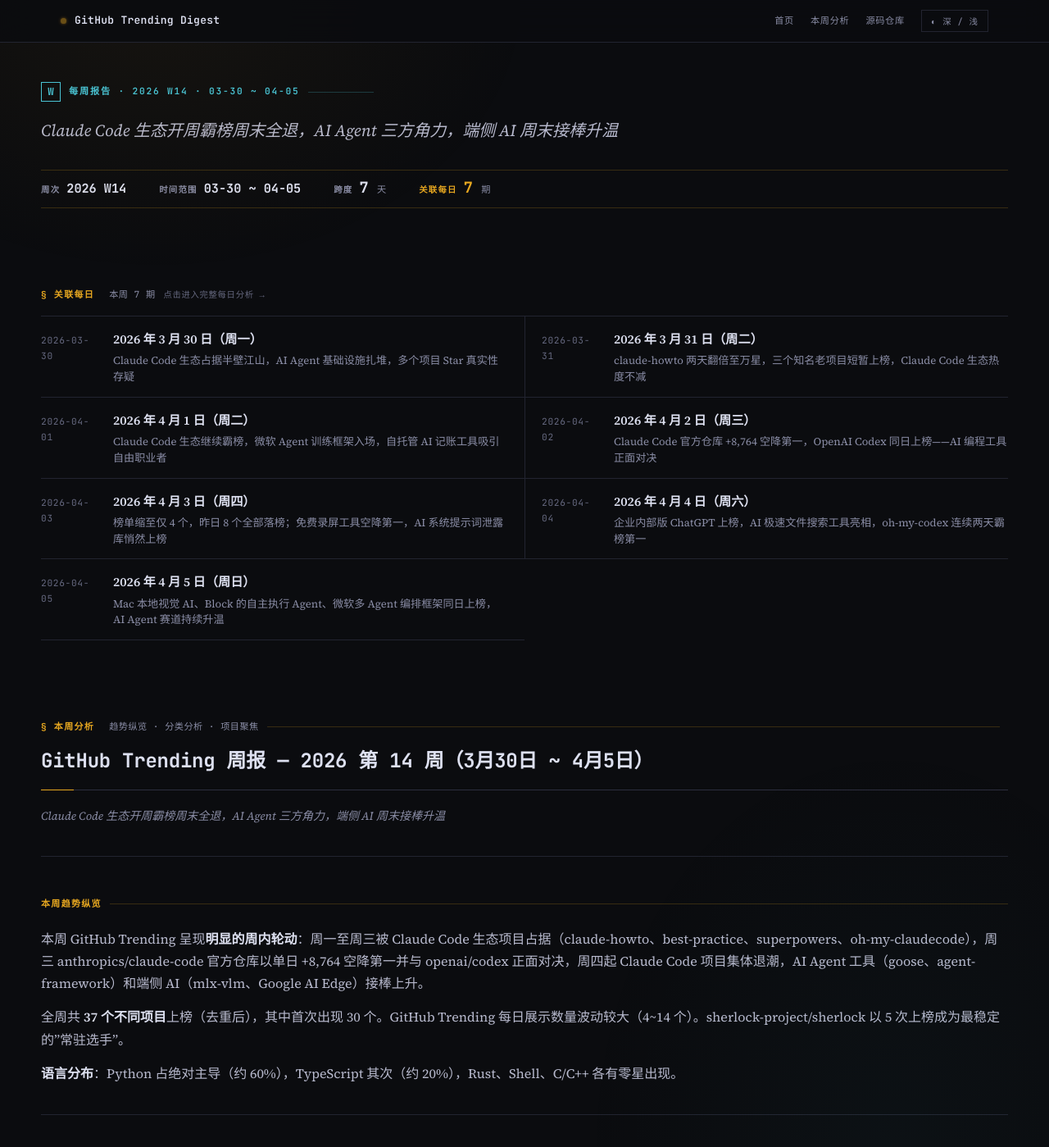
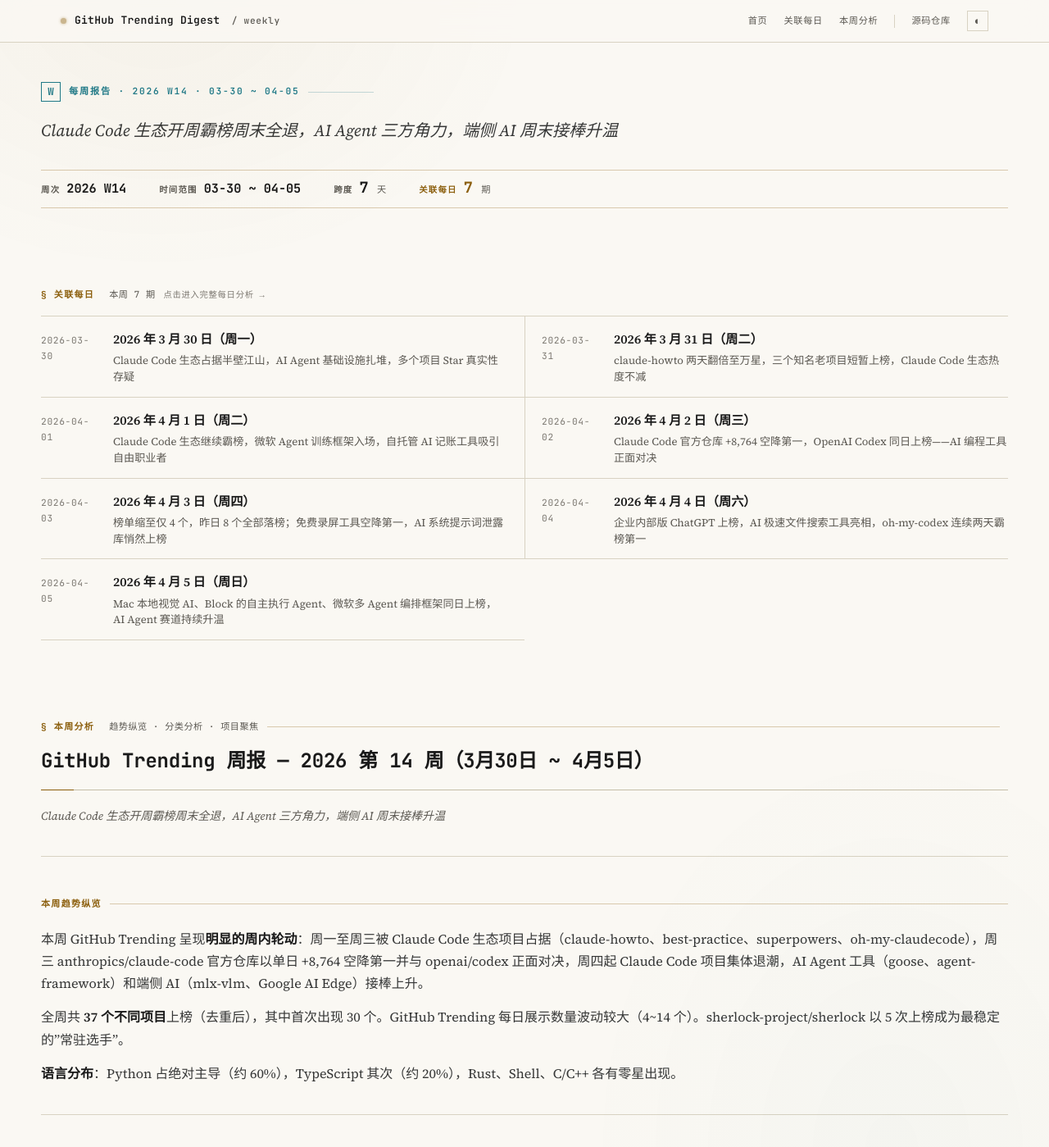
Before and after one commit to maxzyma/github-trending-digest, a Jekyll site: the page built from weekly/2026-W14.md, in a window 1280 px wide and 1400 px high. Shown: the whole window at 82% size. Built offline with Jekyll 4.4.1, drawn with Linux system fonts in a browser that asks for light colours.

Commit message:
feat: light-default theme + theuntold-pattern nav
Reverse :root vs [data-theme] tokens — light is now default
(opt-in dark via [data-theme="dark"]). Aligns with sister publication
theuntold which also ships light-first for long-form CJK reading;
the prior dark-default ("data terminal") has been dropped in favor
of cross-publication brand consistency.

Nav refactored to match theuntold BaseLayout.astro pattern:
- Brand secondary tag (`/ digest` on home, `/ daily` on daily,
  `/ weekly` on weekly) — pattern from theuntold "/ critique"
- Vertical divider between content nav and utility nav (404 Media
  header__member + Stratechery Subscribe+Login adjacency pattern)
- Theme toggle simplified to single `◐` icon (was "◐ 深 / 浅")
- title attribute for hover hint

Other changes:
- .bg-atmosphere split light/dark variants (light uses #8b5e0c +
  #1e7a8a low alpha to stay subtle on cream)
- --fg-default tweaked to #363737 (matches theuntold body, 9.5:1)
- 4 layouts (default/home/daily/weekly): inline FOUC script reversed
  + toggleTheme() flipped + nav HTML updated

Generated with Claude Code

```diff
--- a/_layouts/weekly.html
+++ b/_layouts/weekly.html
@@ -12,7 +12,7 @@
   <script>
     (function() {
       var t = localStorage.getItem('gtd-theme');
-      if (t === 'light') document.documentElement.dataset.theme = 'light';
+      if (t === 'dark') document.documentElement.dataset.theme = 'dark';
     })();
   </script>
 </head>
@@ -24,13 +24,15 @@
     <div class="header-inner">
       <a href="{{ '/' | relative_url }}" class="site-brand">
         <span class="brand-pulse"></span>
-        <span class="brand-text">GitHub Trending Digest</span>
+        <span class="brand-text">GitHub Trending Digest <span class="brand-tag">/ weekly</span></span>
       </a>
       <nav class="site-nav">
         <a href="{{ '/' | relative_url }}">首页</a>
+        <a href="#related">关联每日</a>
         <a href="#analysis">本周分析</a>
+        <span class="nav-divider"></span>
         <a href="https://github.com/maxzyma/github-trending-digest" target="_blank" rel="noopener">源码仓库</a>
-        <button class="theme-toggle" onclick="toggleTheme()" aria-label="切换主题">◐ 深 / 浅</button>
+        <button class="theme-toggle" onclick="toggleTheme()" aria-label="切换深 / 浅模式" title="切换深 / 浅模式">◐</button>
       </nav>
     </div>
   </header>
@@ -130,10 +132,10 @@
 
   <script>
     function toggleTheme() {
-      var cur = document.documentElement.dataset.theme === 'light' ? 'light' : 'dark';
-      var next = cur === 'light' ? 'dark' : 'light';
-      if (next === 'light') {
-        document.documentElement.dataset.theme = 'light';
+      var cur = document.documentElement.dataset.theme === 'dark' ? 'dark' : 'light';
+      var next = cur === 'dark' ? 'light' : 'dark';
+      if (next === 'dark') {
+        document.documentElement.dataset.theme = 'dark';
       } else {
         delete document.documentElement.dataset.theme;
       }
--- a/assets/css/style.css
+++ b/assets/css/style.css
@@ -13,36 +13,37 @@
      · W3C clreq + Unicode TR59 (text-autospace / text-spacing-trim)
    ============================================================ */
 
-/* ─── Token system: purpose-based, dual-mode ─────────────────── */
+/* ─── Token system: purpose-based, dual-mode (light default) ──── */
+/* Light is default — matches sister publication theuntold (long-form CJK reading first).
+   Dark mode opt-in via [data-theme="dark"]. */
 :root {
-  /* surfaces */
-  --bg-default:    #0b0c0f;
-  --bg-surface:    #111318;
-  --bg-elevated:   #181922;
-  --bg-hover:      #1e202b;
+  /* surfaces (light default) */
+  --bg-default:    #faf8f3;
+  --bg-surface:    #f3efe2;
+  --bg-elevated:   #ebe5d3;
+  --bg-hover:      #e3dcc6;
 
-  /* borders */
-  --border:        #222430;
-  --border-mid:    #2c2e3e;
-  --border-bright: #3a3d52;
+  --border:        #d8d2c2;
+  --border-mid:    #c5bea8;
+  --border-bright: #8a8472;
 
-  /* text (purpose) — WCAG checked vs --bg-default */
-  --fg-emphasis:    #dde0f0;  /* 14.4:1 — AAA */
-  --fg-default:     #b8bace;  /*  8.6:1 — AAA */
-  --fg-muted:       #8a8da6;  /*  5.6:1 — AA  */
-  --fg-subtle:      #65687f;  /*  3.5:1 — large text only */
-  --fg-on-emphasis: #f0f2ff;
+  /* text — WCAG checked vs --bg-default */
+  --fg-emphasis:    #1a1a1a;  /* 16.0:1 — AAA */
+  --fg-default:     #363737;  /*  9.5:1 — AAA · matches theuntold body */
+  --fg-muted:       #5b5852;  /*  6.7:1 — AAA */
+  --fg-subtle:      #7d7972;  /*  4.5:1 — AA  */
+  --fg-on-emphasis: #ffffff;
 
-  /* semantic accents — desaturated for dark (Material tonal 200-50) */
-  --accent-primary:  #e8a820;  /* brand amber */
-  --accent-dim:      #a97318;
-  --accent-glow:     rgba(232, 168, 32, 0.10);
-  --accent-line:     rgba(232, 168, 32, 0.20);
+  /* semantic accents — saturated/darker for light bg (Material tonal 500-700) */
+  --accent-primary:  #8b5e0c;  /* dark amber — readable on cream */
+  --accent-dim:      #6b4709;
+  --accent-glow:     rgba(139, 94, 12, 0.08);
+  --accent-line:     rgba(139, 94, 12, 0.30);
 
-  --accent-info:     #45c4d8;  /* cyan — RE / info */
-  --signal-success:  #52d08a;
-  --signal-danger:   #e86060;
-  --signal-warning:  #f0c040;
+  --accent-info:     #1e7a8a;
+  --signal-success:  #2d7a47;
+  --signal-danger:   #b8362a;
+  --signal-warning:  #8a6810;
 
   /* font stacks: Latin first, CJK fallback (Snook.ca / Google Fonts CJK) */
   --font-mono:  'JetBrains Mono', 'Fira Code', 'Sarasa Mono SC', 'PingFang SC', monospace;
@@ -54,32 +55,32 @@
   --ease-out: cubic-bezier(0.16, 1, 0.3, 1);
 }
 
-/* light mode — independently mapped (Material tonal 500-700, ~20pt sat differential) */
-[data-theme="light"] {
-  --bg-default:    #faf8f3;
-  --bg-surface:    #f3efe2;
-  --bg-elevated:   #ebe5d3;
-  --bg-hover:      #e3dcc6;
+/* dark mode — Bloomberg amber-on-black (opt-in) */
+[data-theme="dark"] {
+  --bg-default:    #0b0c0f;
+  --bg-surface:    #111318;
+  --bg-elevated:   #181922;
+  --bg-hover:      #1e202b;
 
-  --border:        #d8d2c2;
-  --border-mid:    #c5bea8;
-  --border-bright: #8a8472;
+  --border:        #222430;
+  --border-mid:    #2c2e3e;
+  --border-bright: #3a3d52;
 
-  --fg-emphasis:    #1a1a1a;  /* 16.0:1 — AAA */
-  --fg-default:     #3a3a3a;  /*  9.8:1 — AAA */
-  --fg-muted:       #5b5852;  /*  6.7:1 — AAA */
-  --fg-subtle:      #7d7972;  /*  4.5:1 — AA  */
-  --fg-on-emphasis: #ffffff;
+  --fg-emphasis:    #dde0f0;  /* 14.4:1 — AAA */
+  --fg-default:     #b8bace;  /*  8.6:1 — AAA */
+  --fg-muted:       #8a8da6;  /*  5.6:1 — AA  */
+  --fg-subtle:      #65687f;  /*  3.5:1 — large text only */
+  --fg-on-emphasis: #f0f2ff;
 
-  --accent-primary:  #8b5e0c;
-  --accent-dim:      #6b4709;
-  --accent-glow:     rgba(139, 94, 12, 0.08);
-  --accent-line:     rgba(139, 94, 12, 0.30);
+  --accent-primary:  #e8a820;  /* signature amber */
+  --accent-dim:      #a97318;
+  --accent-glow:     rgba(232, 168, 32, 0.10);
+  --accent-line:     rgba(232, 168, 32, 0.20);
 
-  --accent-info:     #1e7a8a;
-  --signal-success:  #2d7a47;
-  --signal-danger:   #b8362a;
-  --signal-warning:  #8a6810;
+  --accent-info:     #45c4d8;
+  --signal-success:  #52d08a;
+  --signal-danger:   #e86060;
+  --signal-warning:  #f0c040;
 }
 
 /* ─── Reset ─── */
@@ -99,13 +100,18 @@ body {
   text-spacing-trim: trim-start;
 }
 
-/* ─── Atmosphere ─── */
+/* ─── Atmosphere ─── light default (subtle dark amber on paper), dark mode brighter */
 .bg-atmosphere {
   position: fixed; inset: 0;
   pointer-events: none; z-index: 0;
   background:
-    radial-gradient(ellipse 60% 40% at 15% 0%, rgba(232,168,32,0.05) 0%, transparent 60%),
-    radial-gradient(ellipse 50% 60% at 85% 100%, rgba(69,196,216,0.03) 0%, transparent 60%);
+    radial-gradient(ellipse 60% 40% at 15% 0%, rgba(139, 94, 12, 0.04) 0%, transparent 60%),
+    radial-gradient(ellipse 50% 60% at 85% 100%, rgba(30, 122, 138, 0.025) 0%, transparent 60%);
+}
+[data-theme="dark"] .bg-atmosphere {
+  background:
+    radial-gradient(ellipse 60% 40% at 15% 0%, rgba(232, 168, 32, 0.05) 0%, transparent 60%),
+    radial-gradient(ellipse 50% 60% at 85% 100%, rgba(69, 196, 216, 0.03) 0%, transparent 60%);
 }
 
 /* ─── Header ─── */
@@ -155,7 +161,24 @@ body {
   letter-spacing: 0.02em;
 }
 
+/* secondary brand tag — pattern from theuntold "/ critique" */
+.brand-tag {
+  font-family: var(--font-mono);
+  font-size: 0.7rem;
+  font-weight: 500;
+  color: var(--fg-muted);
+  letter-spacing: 0.06em;
+  margin-left: 0.4rem;
+}
+
 .site-nav { display: flex; gap: 1.25rem; align-items: center; }
+
+.nav-divider {
+  width: 1px; height: 1rem;
+  background: var(--border);
+  display: inline-block;
+  align-self: center;
+}
 
 .site-nav a {
   font-family: var(--font-mono);
@@ -174,10 +197,10 @@ body {
   border: 1px solid var(--border);
   color: var(--fg-muted);
   font-family: var(--font-mono);
-  font-size: 0.65rem;
-  padding: 0.3rem 0.7rem;
+  font-size: 0.85rem;
+  line-height: 1;
+  padding: 0.3rem 0.5rem;
   cursor: pointer;
-  letter-spacing: 0.08em;
 }
 .theme-toggle:hover { border-color: var(--accent-primary); color: var(--accent-primary); }
 
```
Also changed, not shown: _layouts/daily.html (+8 -7 lines), _layouts/default.html (+9 -8 lines), _layouts/home.html (+8 -7 lines).
